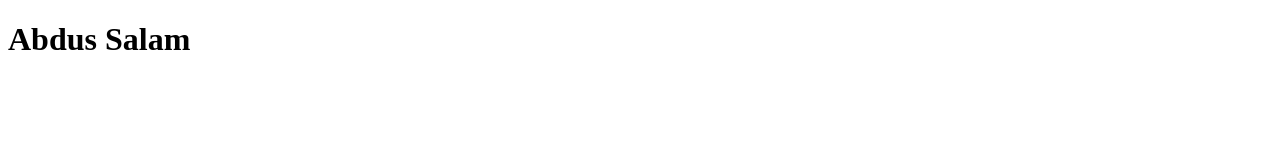
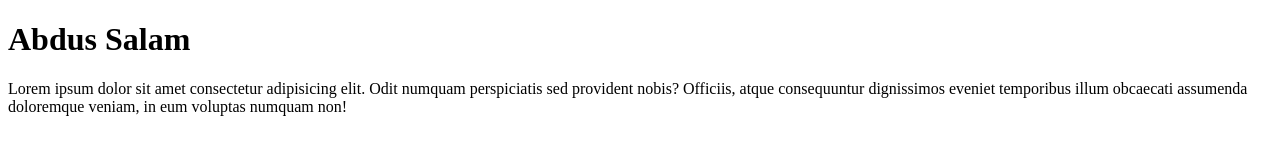
Before and after one commit to sasjb/first-project, a plain HTML site: page index.html in a window 1280 px wide. Drawn offline with Linux system fonts and the light colour scheme.

Commit message:
Added P tag

```diff
--- a/index.html
+++ b/index.html
@@ -7,5 +7,9 @@
 </head>
 <body>
     <h1>Abdus Salam</h1>
+    <p>Lorem ipsum dolor sit amet consectetur adipisicing elit.
+        Odit numquam perspiciatis sed provident nobis? Officiis,
+        atque consequuntur dignissimos eveniet temporibus illum obcaecati assumenda
+        doloremque veniam, in eum voluptas numquam non!</p>
 </body>
 </html>
```
